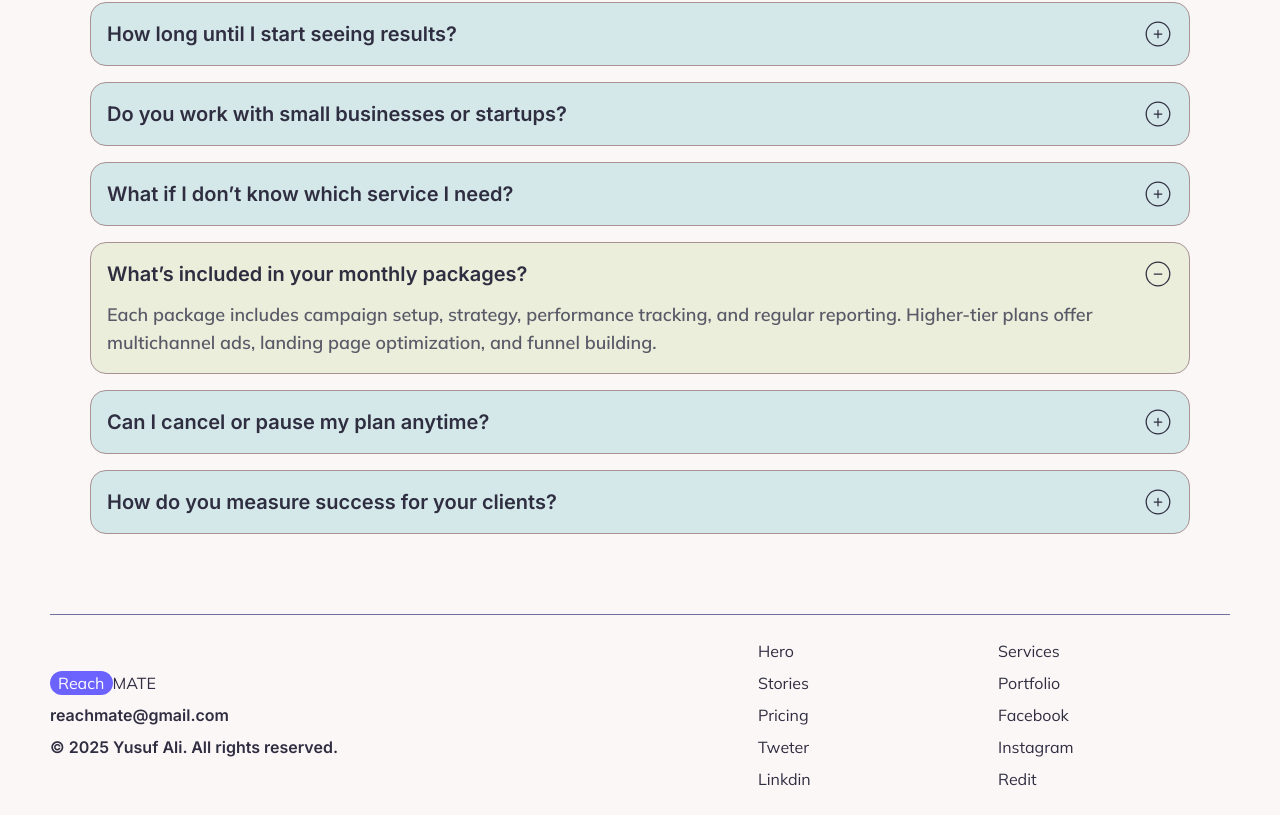
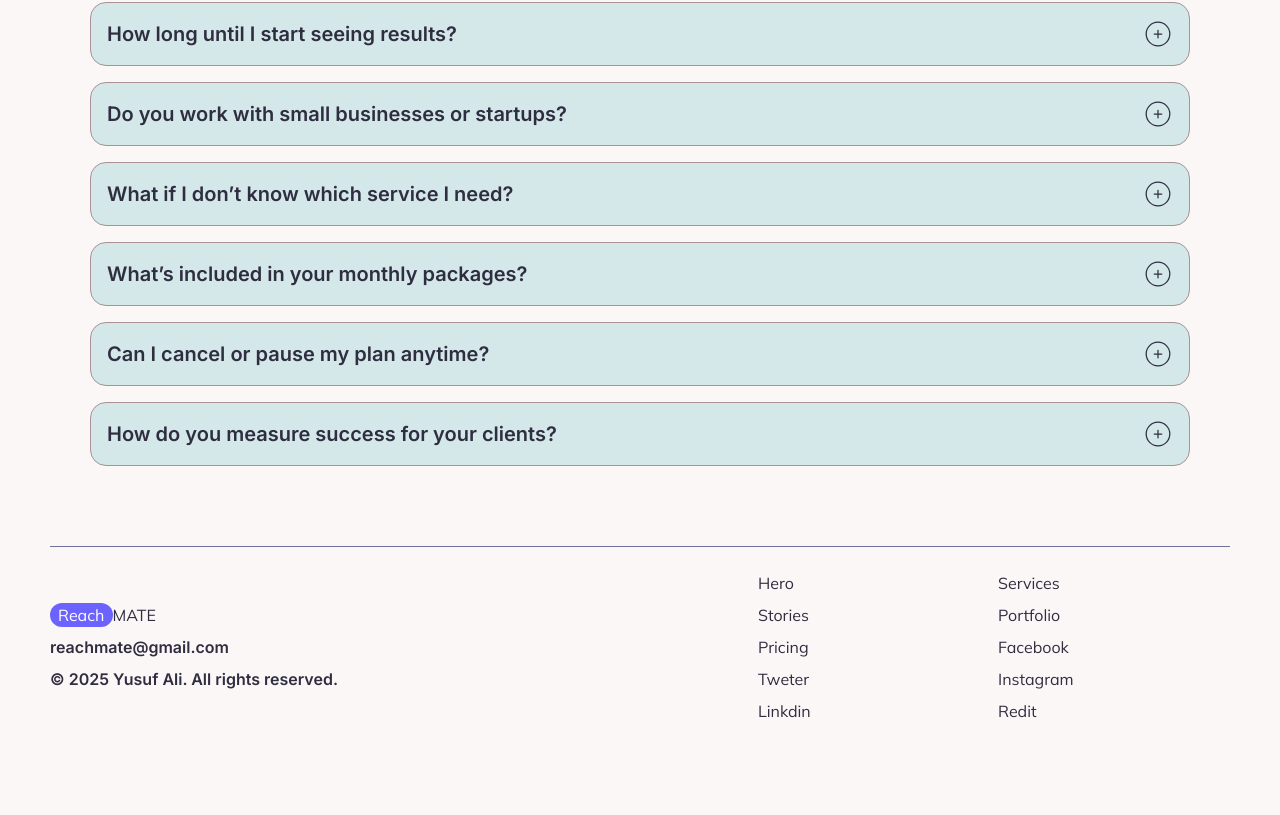
Before and after one commit to mohammedAliYusuf09/react-mate, a Next.js app: page / in a window 1280 px wide. Shown: the part 5418-6233 px from the top of the page. After the commit the page ends 6165 px from the top, so only its background shows below. Built offline with nearby package versions, Linux system fonts and the light colour scheme.

Commit message:
final fush

```diff
--- a/components/FAQCart.tsx
+++ b/components/FAQCart.tsx
@@ -58,7 +58,7 @@ const faqData: FAQItem[] = [
 
 function FAQCart() {
 
-  const [open, setOpen] = useState<number | null>(3);
+  const [open, setOpen] = useState<number | null>(null);
 
   const handleAddButtonClick = (idx: number) => {
     setOpen(open === idx ? null : idx);
--- a/components/Hero.tsx
+++ b/components/Hero.tsx
@@ -20,7 +20,7 @@ const mulish = Mulish({
 
 function Hero() {
   return (
-    <div className="bg-grid-white">
+    <div id="hero" className="bg-grid-white">
       <div className="responsive-container md:flex md:flex-row md:gap-2 md:h-[500px] lg:h-[600px] items-center overflow-hidden">
 
       <div className="md:w-[60%] flex flex-col gap-4 md:gap-8">
--- a/components/PortfolioCart.tsx
+++ b/components/PortfolioCart.tsx
@@ -1,6 +1,3 @@
-import CharityWhite from "@/public/assets/charity-white.png"
-import CharityBlack from "@/public/assets/charity-black.png"
-import Image from "next/image"
 import { Mulish, Saira } from "next/font/google";
 import { PortfolioItem } from "./Portfolio";
 
--- a/components/Why.tsx
+++ b/components/Why.tsx
@@ -1,6 +1,6 @@
 "use client"
 
-import { Caladea, Mulish, Inter } from "next/font/google";
+import {  Mulish, Inter } from "next/font/google";
 import { StaticImageData } from "next/image";
 import CartWhy from "./CartWhy";
 import Confi from "@/public/assets/confi.png"
@@ -23,11 +23,6 @@ const mulish = Mulish({
   display: 'swap',
 });
 
-const caladea = Caladea({
-  subsets: ["latin"],
-  weight: ["700"], // You can also add "italic", "700italic" if needed
-  display: "swap",
-});
 
 
 export interface WhyCardData {
```
